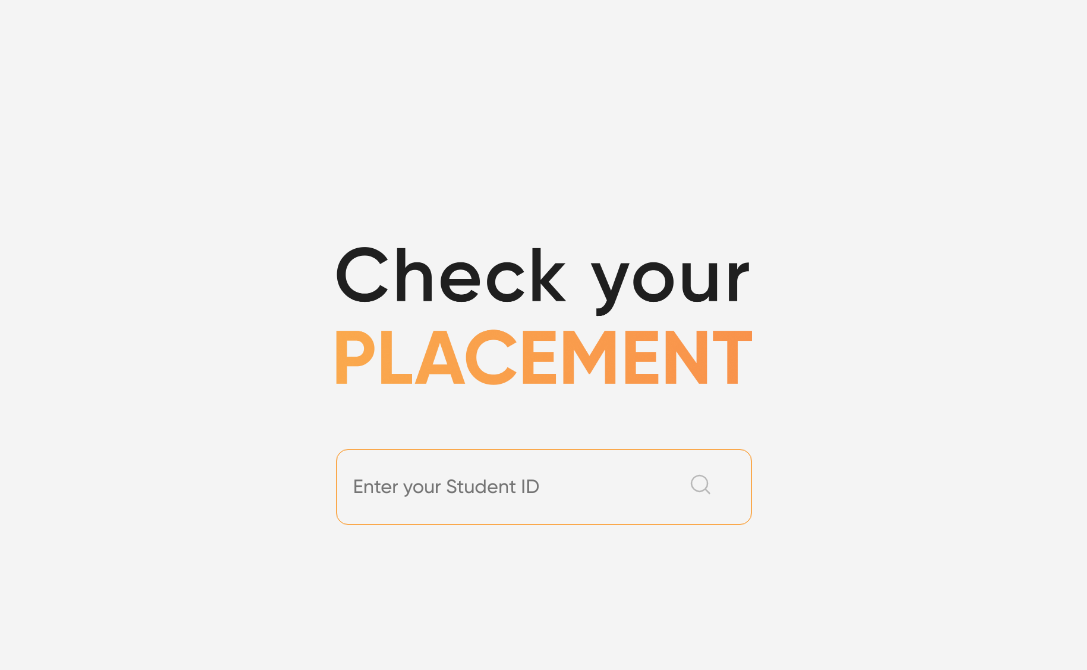
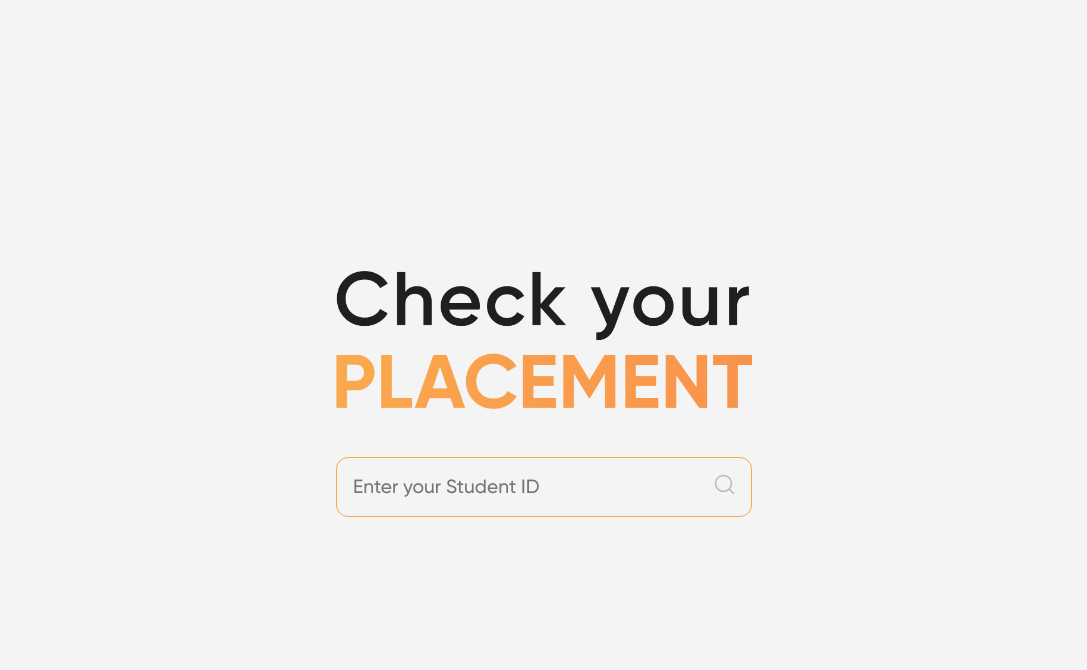
Before and after one commit to pikadv/leaderboard-fork, a plain HTML site: page studentcheckpage.html in a window 1280 px wide. Shown: the part 130-800 px from the top of the page, without its empty margins (96-1183 px from the left). Drawn offline with Linux system fonts and the light colour scheme.

Commit message:
update style.css

```diff
--- a/studentcheckpage.html
+++ b/studentcheckpage.html
@@ -27,7 +27,7 @@
               alt="Check your placement" />
           </div>
           <div class="hero-input">
-            <form class="input-container" action="blog.html" method="POST">
+            <form class="input-container" action="blog.html">
               <input
                 type="text"
                 name="student-id"
--- a/style.css
+++ b/style.css
@@ -45,7 +45,7 @@ body {
   line-height: 1.6;
   background-color: var(--primary-bg-color);
   color: var(--dark-color);
-  min-height: 900px;
+  min-width: 900px;
 }
 
 h2 {
@@ -430,12 +430,13 @@ h2 {
   width: 100%;
   display: flex;
   align-items: center;
-  padding: 1rem 0;
+  gap: 1rem;
 }
 
 .input-container {
   width: 100%;
   display: flex;
+  justify-content: space-between;
   align-items: center;
   border: var(--primary-color) 1px solid;
   border-radius: 12px;
@@ -455,14 +456,15 @@ h2 {
   width: min-content;
   border: none;
   background: none;
+  padding: 0;
+}
+
+.input-container img {
+  padding: 1rem;
 }
 
 .input-container button:hover {
   background: none;
-}
-
-.input-container img {
-  padding: 1rem;
 }
 
 /* Login section */
```
